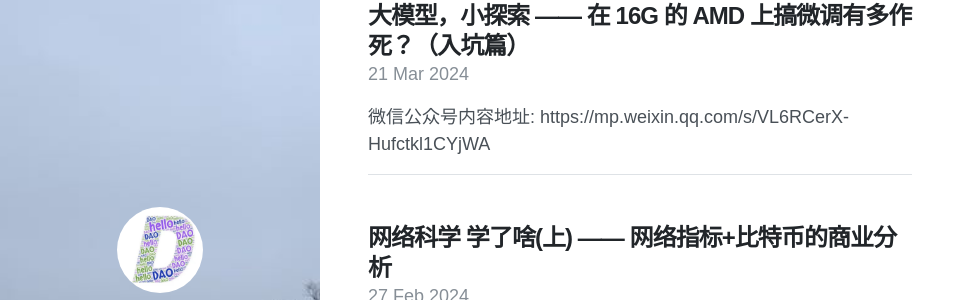
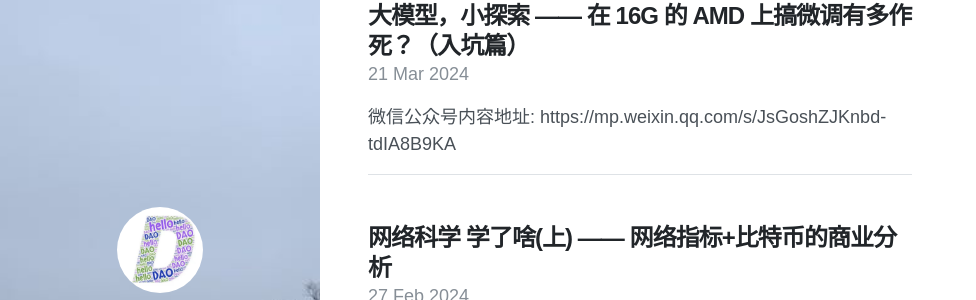
Before and after one commit to coderzzy/coderzzy.github.io, a Jekyll site: the page built from index.html, in a window 1280 px wide and 1371 px high. Shown: the part 300-600 px from the top of the window, without its empty margins (0-976 px from the left). Built offline with Jekyll 4.4.1, drawn with Linux system fonts in a browser that asks for light colours; nearby versions of some CDN libraries; the list of posts is cut into pages by our own code; some of the changed lines change nothing that is shown.

Commit message:
feature: gpt4 wechat link

```diff
--- a/_posts/2024-03-21-gpt4.markdown
+++ b/_posts/2024-03-21-gpt4.markdown
@@ -8,7 +8,7 @@ css:
   - "assets/markdown.css"
 ---
 
-微信公众号内容地址: https://mp.weixin.qq.com/s/VL6RCerX-Hufctkl1CYjWA
+微信公众号内容地址: https://mp.weixin.qq.com/s/JsGoshZJKnbd-tdIA8B9KA
 
 > 预训练和微调: 预训练类比于通识教育，侧重通用能力，提高模型的上限，如能更好地**学习**；微调类比于专业教育，侧重细节能力，弥补模型的下限，如能更好地**干活**。
 
```
